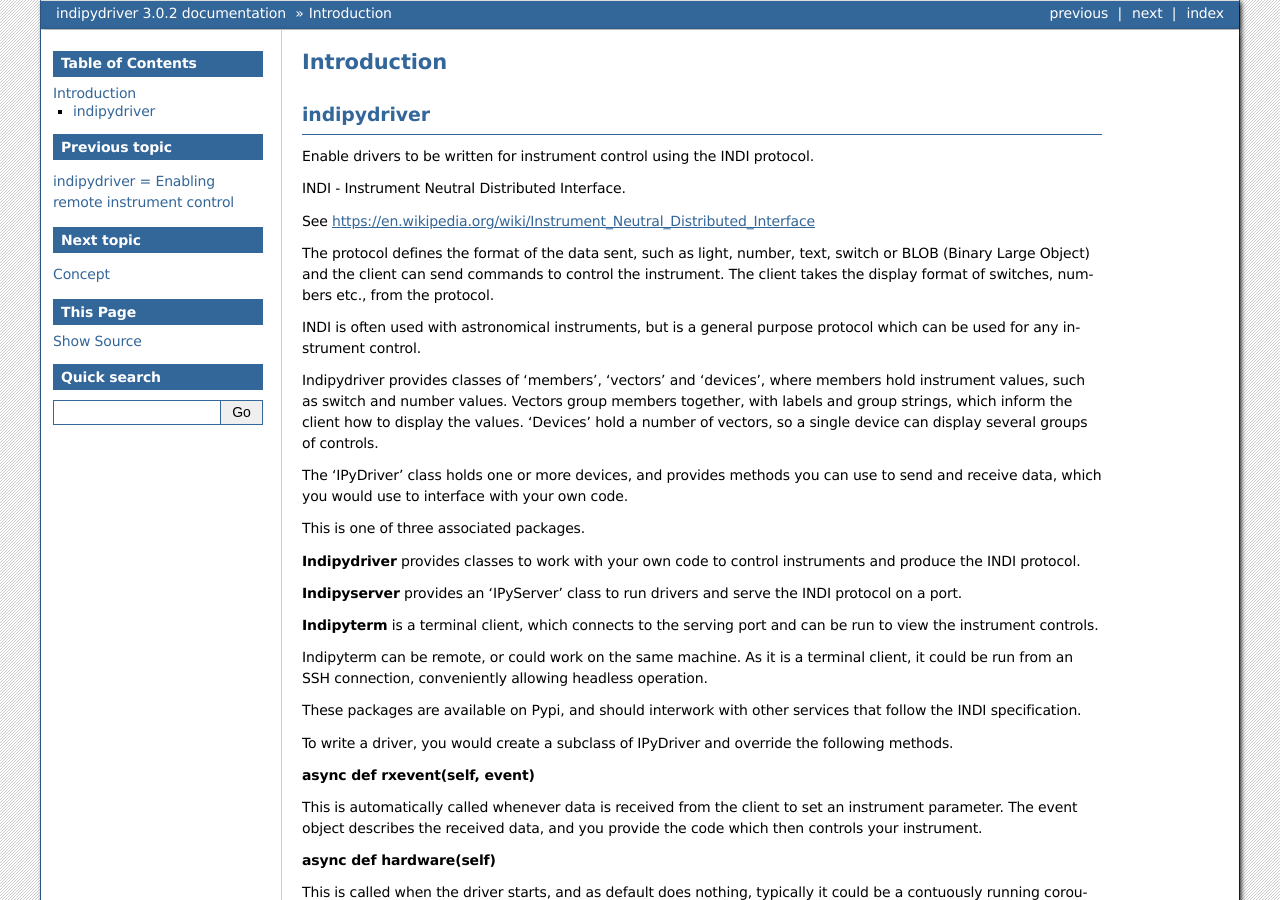
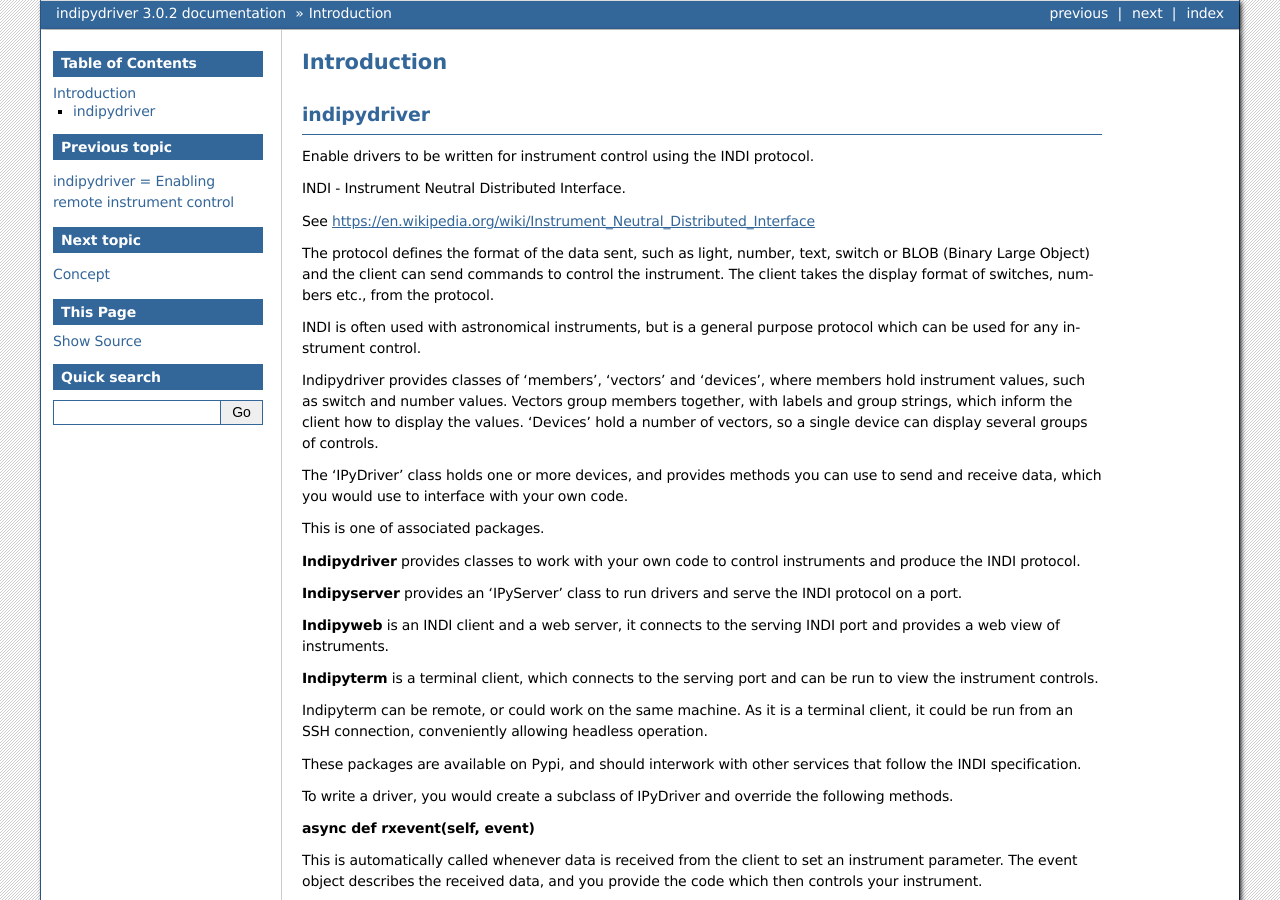
Before and after one commit to bernie-skipole/indipydriver, a Sphinx documentation site: the page built from docs/source/usage/introduction.rst, in a window 1280 px wide and 900 px high. Built offline with Sphinx 7.4.7, drawn with Linux system fonts in a browser that asks for light colours.

Commit message:
Doc changes

```diff
--- a/docs/source/usage/introduction.rst
+++ b/docs/source/usage/introduction.rst
@@ -19,11 +19,13 @@
 
 The 'IPyDriver' class holds one or more devices, and provides methods you can use to send and receive data, which you would use to interface with your own code.
 
-This is one of three associated packages.
+This is one of associated packages.
 
 **Indipydriver** provides classes to work with your own code to control instruments and produce the INDI protocol.
 
 **Indipyserver** provides an 'IPyServer' class to run drivers and serve the INDI protocol on a port.
+
+**Indipyweb** is an INDI client and a web server, it connects to the serving INDI port and provides a web view of instruments.
 
 **Indipyterm** is a terminal client, which connects to the serving port and can be run to view the instrument controls.
 
```
Also changed, not shown: README.md (+5 -1 lines), docs/source/usage/references.rst (+8 -0 lines).
